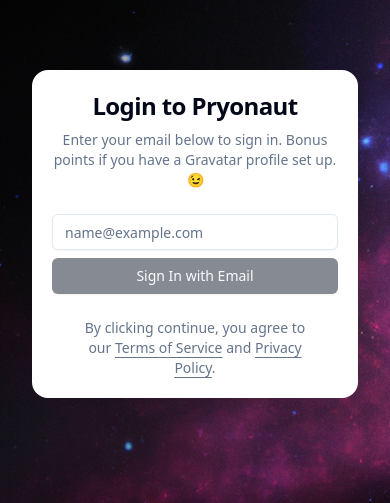
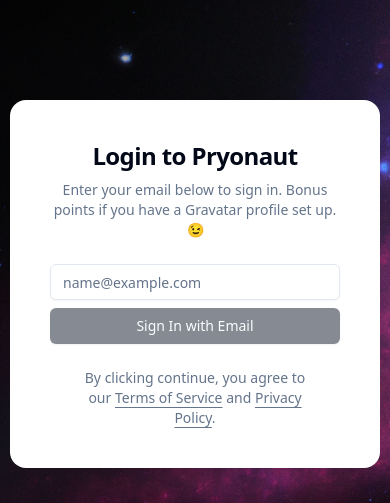
Before and after one commit to bfearing/pryonaut, a Next.js app: page / in a window 390 px wide. Shown: the part 138-641 px from the top of the page. Built offline with nearby package versions, Linux system fonts and the light colour scheme.

Commit message:
iphone screen height fix

```diff
--- a/src/layouts/AuthLayout.tsx
+++ b/src/layouts/AuthLayout.tsx
@@ -11,7 +11,7 @@
   return (
     <ThemeProvider attribute="class" defaultTheme="system" enableSystem>
       <Metadata meta={meta} />
-      <main className="container relative grid flex-col items-center justify-center h-screen bg-cover lg:max-w-none lg:grid-cols-2 lg:px-0 bg-space lg:bg-none">
+      <main className="p-2.5 sm:p-5 relative grid flex-col items-center justify-center bg-cover h-screen max-h-[-webkit-fill-available] lg:max-w-none lg:grid-cols-2 lg:px-0 bg-space lg:bg-none">
         {children}
       </main>
       <TailwindIndicator />
--- a/src/pages/index.tsx
+++ b/src/pages/index.tsx
@@ -45,7 +45,7 @@
           </blockquote>
         </div>
       </div>
-      <div className="p-5 lg:p-8 bg-background rounded-2xl -mt-[100px] sm:mt-0">
+      <div className="p-10 bg-background rounded-2xl">
         <div className="mx-auto flex w-full flex-col justify-center space-y-6 sm:w-[350px]">
           <div className="flex flex-col space-y-2 text-center">
             <h1 className="text-2xl font-semibold tracking-tight">
```
